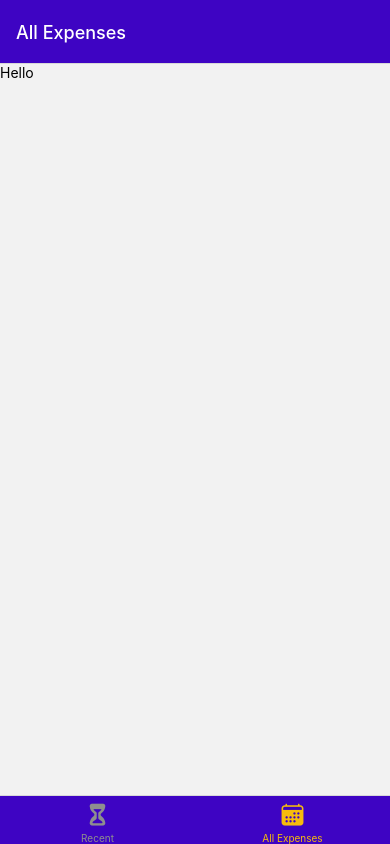
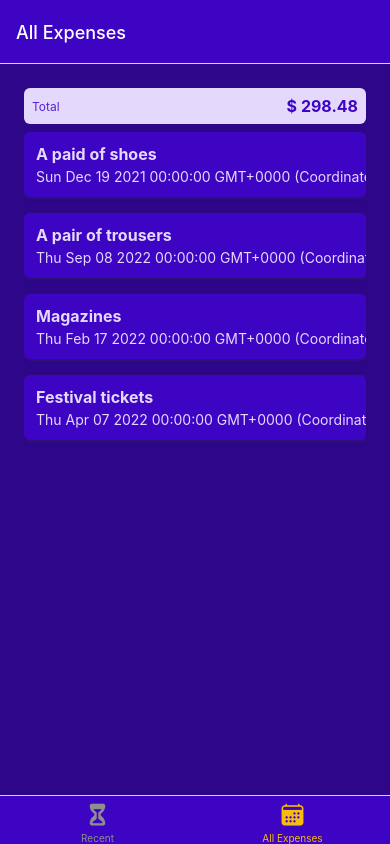
Before and after one commit to thomasaugot/expenses-tracker-native-app, a React Native app: screen /AllExpenses in a window 390 px wide. Built offline with nearby package versions, Linux system fonts and the light colour scheme.

Commit message:
building logic, adding some style

```diff
--- /dev/null
+++ b/components/ExpensesOutput/ExpenseItem.js
@@ -0,0 +1,59 @@
+import { Pressable, View, Text, StyleSheet } from "react-native";
+import { GlobalStyles } from "../../constants/styles";
+
+const ExpenseItem = ({ description, date, amount }) => {
+  return (
+    <Pressable>
+      <View style={styles.expenseItem}>
+        <View>
+          <Text style={[styles.textBase, styles.description]}>{description}</Text>
+          <Text style={styles.textBase}>{date.toString()}</Text>
+        </View>
+        <View style={styles.amountContainer}>
+          <Text style={styles.amount}>{amount}</Text>
+        </View>
+      </View>
+    </Pressable>
+  );
+};
+
+export default ExpenseItem;
+
+const styles = StyleSheet.create({
+  expenseItem: {
+    padding: 12,
+    marginVertical: 8,
+    backgroundColor: GlobalStyles.colors.primary500,
+    flexDirection: "row",
+    justifyContent: "space-between",
+    borderRadius: 6,
+    elevation: 3,
+    shadowColor: GlobalStyles.colors.gray500,
+    shadowRadius: 4,
+    shadowOffset: {
+      width: 1,
+      height: 1,
+    },
+    shadowOpacity: 0.4,
+  },
+  textBase: {
+    color: GlobalStyles.colors.primary50,
+  },
+  description: {
+    fontSize: 16,
+    marginBottom: 4,
+    fontWeight: "bold",
+  },
+  amountContainer: {
+    paddingHorizontal: 12,
+    paddingVertical: 4,
+    backgroundColor: "white",
+    justifyContent: "center",
+    alignItems: "center",
+    borderRadius: 4,
+  },
+  amount: {
+    color: GlobalStyles.colors.primary500,
+    fontWeight: "bold",
+  },
+});
--- /dev/null
+++ b/components/ExpensesOutput/ExpensesList.js
@@ -0,0 +1,22 @@
+import { FlatList, Text, StyleSheet } from "react-native";
+import ExpenseItem from "./ExpenseItem";
+
+const renderExpenseItem = (itemData) => {
+  return <ExpenseItem {...itemData.item} />;
+};
+
+const ExpensesList = ({ expenses }) => {
+  return (
+    <FlatList
+      data={expenses}
+      renderItem={renderExpenseItem}
+      keyExtractor={(item) => {
+        item.id;
+      }}
+    />
+  );
+};
+
+export default ExpensesList;
+
+const styles = StyleSheet.create({});
--- /dev/null
+++ b/components/ExpensesOutput/ExpensesOutput.js
@@ -0,0 +1,50 @@
+import { View, StyleSheet } from "react-native";
+import ExpensesSummary from "./ExpensesSummary";
+import ExpensesList from "./ExpensesList";
+import { GlobalStyles } from "../../constants/styles";
+
+const DUMMY_EXPENSES = [
+  {
+    id: "e1",
+    description: "A paid of shoes",
+    amount: 59.99,
+    date: new Date("2021-12-19"),
+  },
+  {
+    id: "e2",
+    description: "A pair of trousers",
+    amount: 89.99,
+    date: new Date("2022-09-08"),
+  },
+  {
+    id: "e3",
+    description: "Magazines",
+    amount: 29.5,
+    date: new Date("2022-02-17"),
+  },
+  {
+    id: "e4",
+    description: "Festival tickets",
+    amount: 119,
+    date: new Date("2022-04-07"),
+  },
+];
+
+const ExpensesOutput = ({ expenses, expensesPeriod }) => {
+  return (
+    <View style={styles.container}>
+      <ExpensesSummary expenses={DUMMY_EXPENSES} periodName={expensesPeriod} />
+      <ExpensesList expenses={DUMMY_EXPENSES} />
+    </View>
+  );
+};
+
+export default ExpensesOutput;
+
+const styles = StyleSheet.create({
+  container: {
+    padding: 24,
+    backgroundColor: GlobalStyles.colors.primary700,
+    flex: 1,
+  },
+});
--- /dev/null
+++ b/components/ExpensesOutput/ExpensesSummary.js
@@ -0,0 +1,38 @@
+import { View, Text, StyleSheet } from "react-native";
+import { GlobalStyle, GlobalStyles } from "../../constants/styles";
+
+const ExpensesSummary = ({ expenses, periodName }) => {
+  const expensesSum = expenses.reduce((sum, expense) => {
+    return sum + expense.amount;
+  }, 0); // 0 corresponds to the starting value, if not mentioned it will return undefined
+
+  return (
+    <View style={styles.container}>
+      <Text style={styles.period}>{periodName}</Text>
+      <Text style={styles.sum}>$ {expensesSum.toFixed(2)}</Text>
+      {/* toFixed() is called to round the number to 2 decimals */}
+    </View>
+  );
+};
+
+export default ExpensesSummary;
+
+const styles = StyleSheet.create({
+  container: {
+    padding: 8,
+    backgroundColor: GlobalStyles.colors.primary50,
+    borderRadius: 6,
+    flexDirection: "row",
+    justifyContent: "space-between",
+    alignItems: "center",
+  },
+  period: {
+    fontSize: 12,
+    color: GlobalStyles.colors.primary400,
+  },
+  sum: {
+    fontSize: 16,
+    fontWeight: "bold",
+    color: GlobalStyles.colors.primary500,
+  },
+});
--- a/screens/AllExpenses.js
+++ b/screens/AllExpenses.js
@@ -1,7 +1,8 @@
 import { Text, StyleSheet } from "react-native";
+import ExpensesOutput from "../components/ExpensesOutput/ExpensesOutput";
 
 const AllExpenses = () => {
-  return <Text>Hello</Text>;
+  return <ExpensesOutput expensesPeriod="Total" />;
 };
 
 export default AllExpenses;
--- a/screens/RecentExpenses.js
+++ b/screens/RecentExpenses.js
@@ -1,7 +1,8 @@
 import { Text, StyleSheet } from "react-native";
+import ExpensesOutput from "../components/ExpensesOutput/ExpensesOutput";
 
 const RecentExpenses = () => {
-  return <Text>Hello</Text>;
+  return <ExpensesOutput expensesPeriod="Last 7 days" />;
 };
 
 export default RecentExpenses;
```
